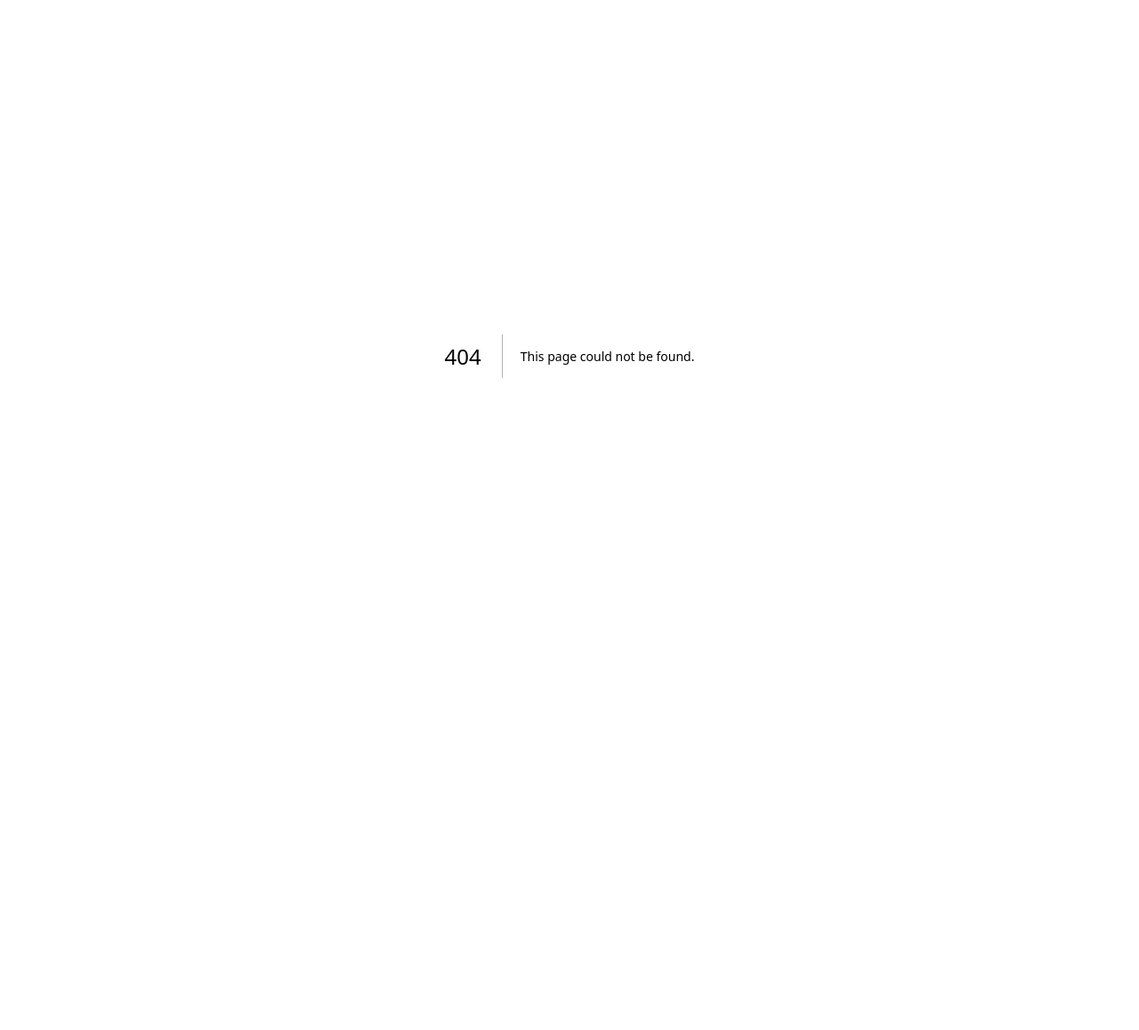
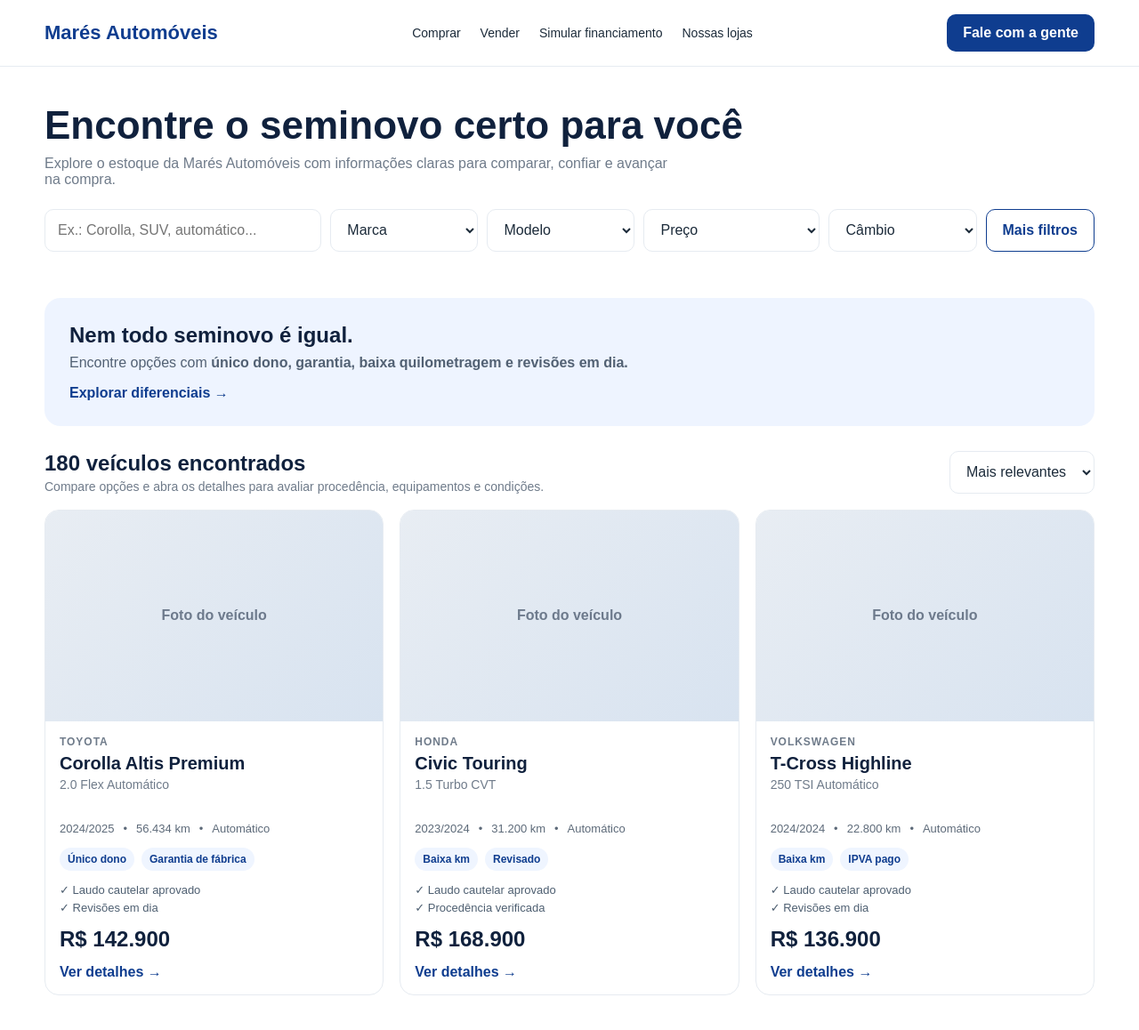
Before and after one commit to andrezatsss/autoforce, a Next.js app: page /seminovos in a window 1280 px wide. Before the commit this address had no page. Shown: the top 1158 px of the page at 89% size. Before the commit the page ends 800 px from the top, so only its background shows below. Built offline with nearby package versions, Linux system fonts and the light colour scheme.

Commit message:
chore: add src/app/seminovos/page.tsx

```diff
--- /dev/null
+++ b/src/app/seminovos/page.tsx
@@ -0,0 +1,114 @@
+const vehicles = [
+  {
+    brand: "TOYOTA",
+    model: "Corolla Altis Premium",
+    version: "2.0 Flex Automático",
+    year: "2024/2025",
+    km: "56.434 km",
+    transmission: "Automático",
+    tags: ["Único dono", "Garantia de fábrica"],
+    trust: ["Laudo cautelar aprovado", "Revisões em dia"],
+    price: "R$ 142.900",
+    slug: "toyota-corolla-altis-premium-2025",
+  },
+  {
+    brand: "HONDA",
+    model: "Civic Touring",
+    version: "1.5 Turbo CVT",
+    year: "2023/2024",
+    km: "31.200 km",
+    transmission: "Automático",
+    tags: ["Baixa km", "Revisado"],
+    trust: ["Laudo cautelar aprovado", "Procedência verificada"],
+    price: "R$ 168.900",
+    slug: "honda-civic-touring-2024",
+  },
+  {
+    brand: "VOLKSWAGEN",
+    model: "T-Cross Highline",
+    version: "250 TSI Automático",
+    year: "2024/2024",
+    km: "22.800 km",
+    transmission: "Automático",
+    tags: ["Baixa km", "IPVA pago"],
+    trust: ["Laudo cautelar aprovado", "Revisões em dia"],
+    price: "R$ 136.900",
+    slug: "volkswagen-t-cross-highline-2024",
+  },
+];
+
+export default function SeminovosPage() {
+  return (
+    <>
+      <header className="header">
+        <div className="container header-inner">
+          <div className="logo">Marés Automóveis</div>
+          <nav className="nav" aria-label="Navegação principal">
+            <a href="/seminovos">Comprar</a>
+            <a href="#">Vender</a>
+            <a href="#">Simular financiamento</a>
+            <a href="#">Nossas lojas</a>
+          </nav>
+          <a className="whatsapp" href="#">Fale com a gente</a>
+        </div>
+      </header>
+
+      <main className="container">
+        <section className="hero">
+          <h1>Encontre o seminovo certo para você</h1>
+          <p>Explore o estoque da Marés Automóveis com informações claras para comparar, confiar e avançar na compra.</p>
+
+          <div className="search-row" aria-label="Filtros de veículos">
+            <input className="control search-main" placeholder="Ex.: Corolla, SUV, automático..." />
+            <select className="control" defaultValue=""><option value="" disabled>Marca</option><option>Toyota</option><option>Honda</option><option>Volkswagen</option></select>
+            <select className="control" defaultValue=""><option value="" disabled>Modelo</option><option>Corolla</option><option>Civic</option><option>T-Cross</option></select>
+            <select className="control" defaultValue=""><option value="" disabled>Preço</option><option>Até R$ 120 mil</option><option>R$ 120–150 mil</option><option>Acima de R$ 150 mil</option></select>
+            <select className="control" defaultValue=""><option value="" disabled>Câmbio</option><option>Automático</option><option>Manual</option></select>
+            <button className="more-filter">Mais filtros</button>
+          </div>
+        </section>
+
+        <section className="banner">
+          <h2>Nem todo seminovo é igual.</h2>
+          <p>Encontre opções com <strong>único dono, garantia, baixa quilometragem e revisões em dia.</strong></p>
+          <button>Explorar diferenciais →</button>
+        </section>
+
+        <section>
+          <div className="listing-head">
+            <div>
+              <h2>180 veículos encontrados</h2>
+              <p>Compare opções e abra os detalhes para avaliar procedência, equipamentos e condições.</p>
+            </div>
+            <select className="control" defaultValue="relevance" aria-label="Ordenar">
+              <option value="relevance">Mais relevantes</option>
+              <option value="lowest">Menor preço</option>
+              <option value="highest">Maior preço</option>
+            </select>
+          </div>
+
+          <div className="grid">
+            {vehicles.map((vehicle) => (
+              <article className="card" key={vehicle.slug}>
+                <div className="card-media">Foto do veículo</div>
+                <div className="card-body">
+                  <div className="eyebrow">{vehicle.brand}</div>
+                  <h3>{vehicle.model}</h3>
+                  <div className="version">{vehicle.version}</div>
+                  <div className="specs">
+                    <span>{vehicle.year}</span><span>•</span><span>{vehicle.km}</span><span>•</span><span>{vehicle.transmission}</span>
+                  </div>
+                  <div className="tags">{vehicle.tags.map((tag) => <span className="tag" key={tag}>{tag}</span>)}</div>
+                  <div className="trust">{vehicle.trust.map((item) => <span key={item}>✓ {item}</span>)}</div>
+                  <div className="price">{vehicle.price}</div>
+                  <a className="details" href={`/seminovos/${vehicle.slug}`}>Ver detalhes →</a>
+                </div>
+              </article>
+            ))}
+          </div>
+        </section>
+        <div className="footer-space" />
+      </main>
+    </>
+  );
+}
```
